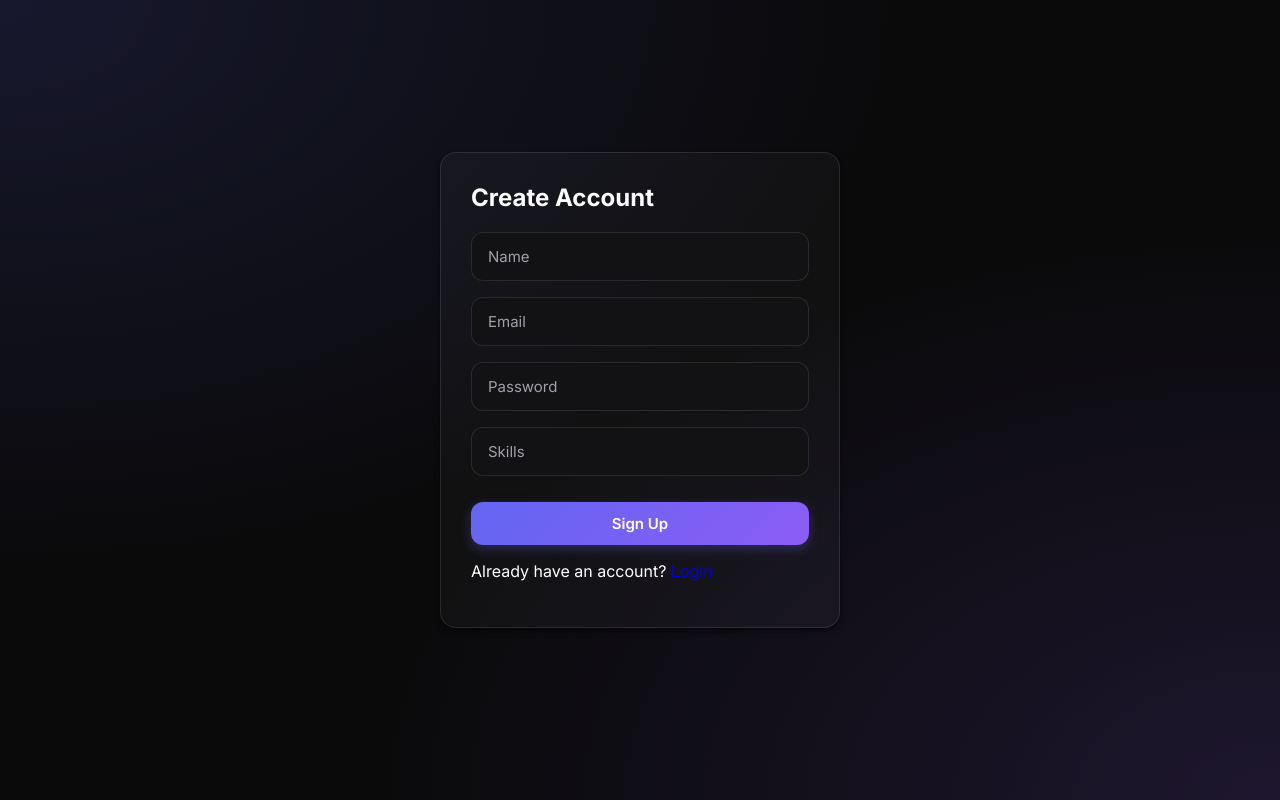
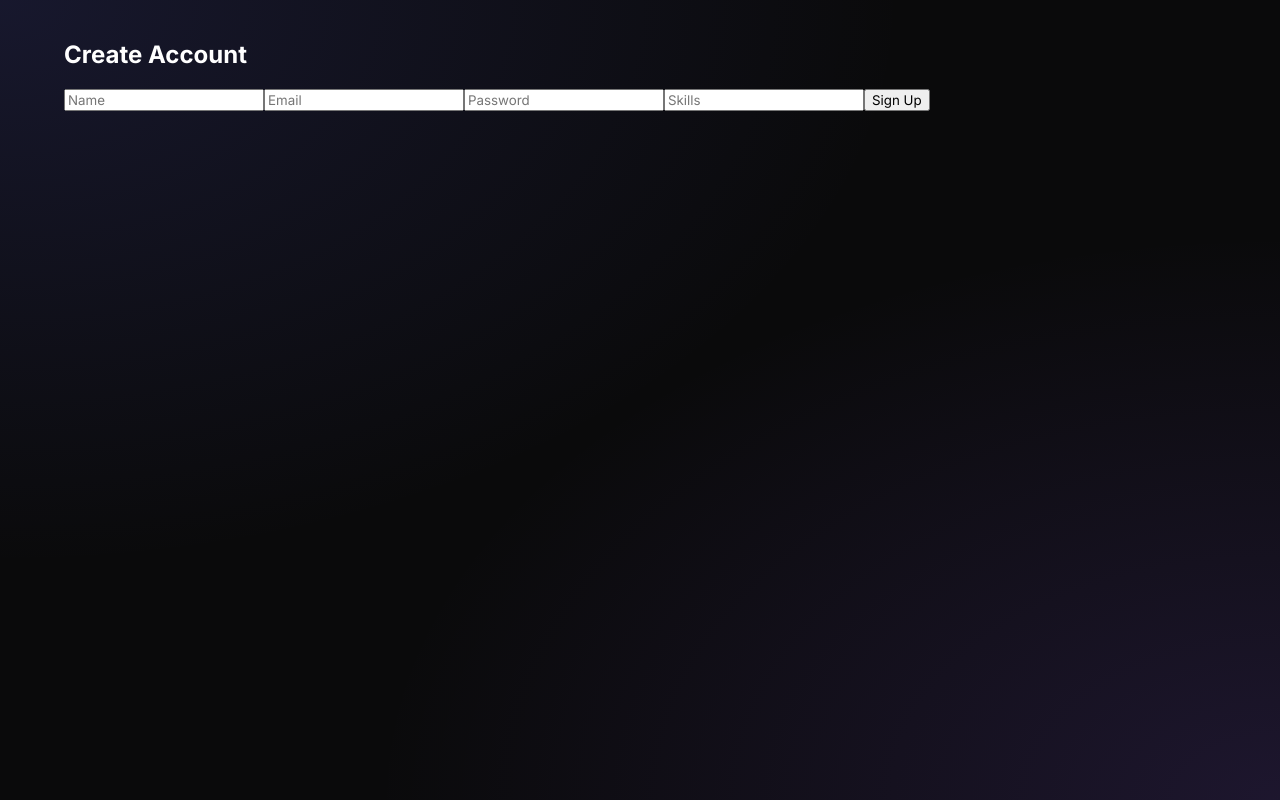
Before and after one commit to Ashmithaaaa/idea-forge-frontend, a React (Vite) app: page /signup in a window 1280 px wide. Built offline with nearby package versions, Linux system fonts and the light colour scheme.

Commit message:
fix signup loop

```diff
--- a/src/pages/Signup.jsx
+++ b/src/pages/Signup.jsx
@@ -1,26 +1,20 @@
 import React, { useState } from "react";
-import { useNavigate, Link } from "react-router-dom";
+import { useNavigate } from "react-router-dom";
 
 const BASE_URL = "https://idea-forge-backend.onrender.com";
 
 const Signup = () => {
   const navigate = useNavigate();
 
-  const [form, setForm] = useState({
-    name: "",
-    email: "",
-    password: "",
-    skills: "",
-  });
-
-  const handleChange = (e) => {
-    setForm({ ...form, [e.target.name]: e.target.value });
-  };
+  const [name, setName] = useState("");
+  const [email, setEmail] = useState("");
+  const [password, setPassword] = useState("");
+  const [skills, setSkills] = useState("");
 
   const handleSignup = async (e) => {
     e.preventDefault();
 
-    console.log("Sending:", form); // ✅ debug
+    console.log("Submitting ONCE");
 
     try {
       const res = await fetch(`${BASE_URL}/api/auth/signup`, {
@@ -28,87 +22,60 @@ const Signup = () => {
         headers: {
           "Content-Type": "application/json",
         },
-        body: JSON.stringify(form),
+        body: JSON.stringify({
+          name,
+          email,
+          password,
+          skills,
+        }),
       });
 
-      let data = {};
-      try {
-        data = await res.json();
-      } catch {}
+      console.log("Status:", res.status);
 
-      console.log("Response:", res.status, data); // ✅ debug
-
-      if (!res.ok) {
-        alert(data.message || "Signup failed");
-        return;
-      }
-
+      if (res.ok) {
         alert("Signup successful");
         navigate("/login");
+      } else {
+        alert("Signup failed");
+      }
     } catch (err) {
-      console.error("Signup error:", err);
-      alert("Something went wrong");
+      console.error(err);
+      alert("Server error");
     }
   };
 
   return (
-    <div
-      className="fade-in"
-      style={{
-        display: "flex",
-        justifyContent: "center",
-        alignItems: "center",
-        minHeight: "100vh",
-      }}
-    >
-      <div
-        className="card"
-        style={{ maxWidth: "400px", width: "100%", padding: "30px" }}
-      >
+    <div className="container">
       <h2>Create Account</h2>
 
       <form onSubmit={handleSignup}>
         <input
-            name="name"
           placeholder="Name"
-            onChange={handleChange}
-            className="input"
-            required
+          value={name}
+          onChange={(e) => setName(e.target.value)}
         />
+
         <input
-            name="email"
           placeholder="Email"
-            onChange={handleChange}
-            className="input"
-            required
+          value={email}
+          onChange={(e) => setEmail(e.target.value)}
         />
+
         <input
-            name="password"
           type="password"
           placeholder="Password"
-            onChange={handleChange}
-            className="input"
-            required
-          />
-          <input
-            name="skills"
-            placeholder="Skills"
-            onChange={handleChange}
-            className="input"
+          value={password}
+          onChange={(e) => setPassword(e.target.value)}
         />
 
-          <button
-            className="primary-btn"
-            style={{ width: "100%", marginTop: "10px" }}
-          >
-            Sign Up
-          </button>
+        <input
+          placeholder="Skills"
+          value={skills}
+          onChange={(e) => setSkills(e.target.value)}
+        />
+
+        <button type="submit">Sign Up</button>
       </form>
-
-        <p>
-          Already have an account? <Link to="/login">Login</Link>
-        </p>
-      </div>
     </div>
   );
 };
```
Lines whose indentation alone changed are shown as unchanged.
